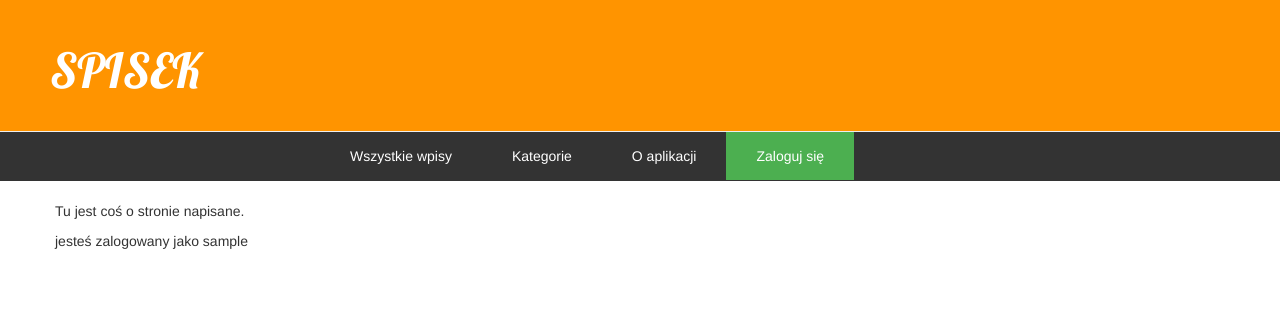
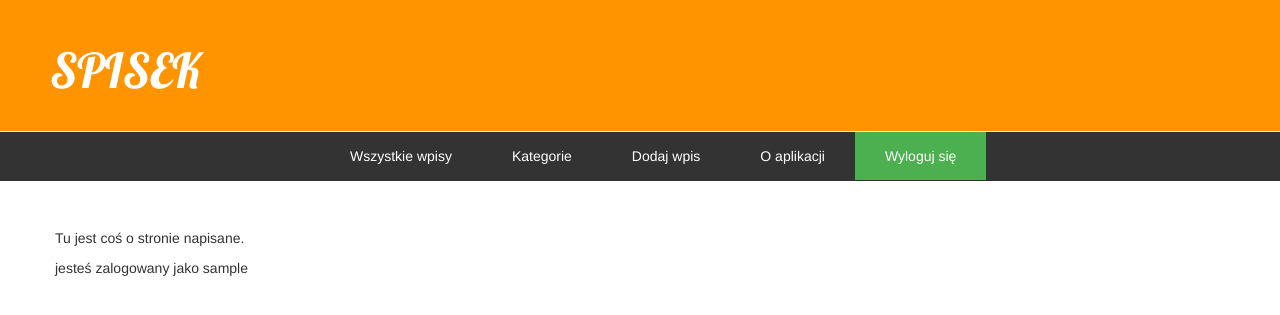
Before and after one commit to jot-em/blog-from-django-tutorial, a Django app: page /about/ in a window 1280 px wide. Shown: the top 315 px of the page. Run offline with Django 3.2, Linux system fonts and the light colour scheme; the visitor is signed in with stand-in values (Sample User, id 1); some libraries are stand-ins or nearby versions.

Commit message:
Fix menu for a logged in user

```diff
--- a/blog/templates/blog/base.html
+++ b/blog/templates/blog/base.html
@@ -22,8 +22,16 @@
             <a href="{% url 'login'%}">Sport</a>
           </div>
         </li>
+        {% if user.is_authenticated %}
+          <li><a href="{% url 'post_new' %}">Dodaj wpis</a></li>
+        {% endif %}
         <li><a href="{% url 'about' %}">O aplikacji</a></li>
-        <li><a class="active" href="{% url 'login'%}">Zaloguj się</a></li>
+        {% if user.is_authenticated %}
+          <li><a class="active" href="{% url 'logout_user'%}">Wyloguj się</a></li>
+          <li class="almost-menu">Jesteś zalogowany jako {{user}}</li>
+        {% else %}
+          <li><a class="active" href="{% url 'login'%}">Zaloguj się</a></li>
+        {% endif %}
       </ul>
       <div class="content container">
           <div class="row">
```
Also changed, not shown: blog/templates/blog/about.html (line endings or trailing spaces).
